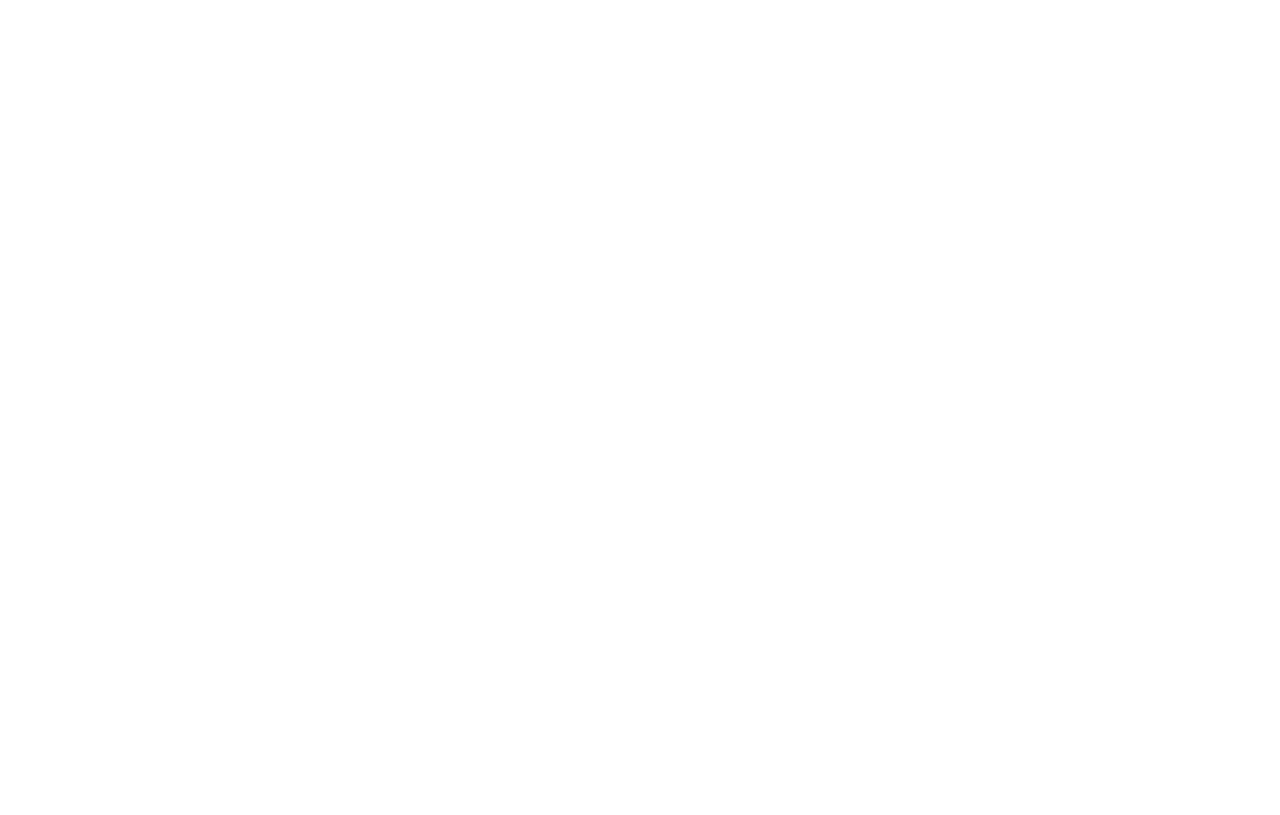
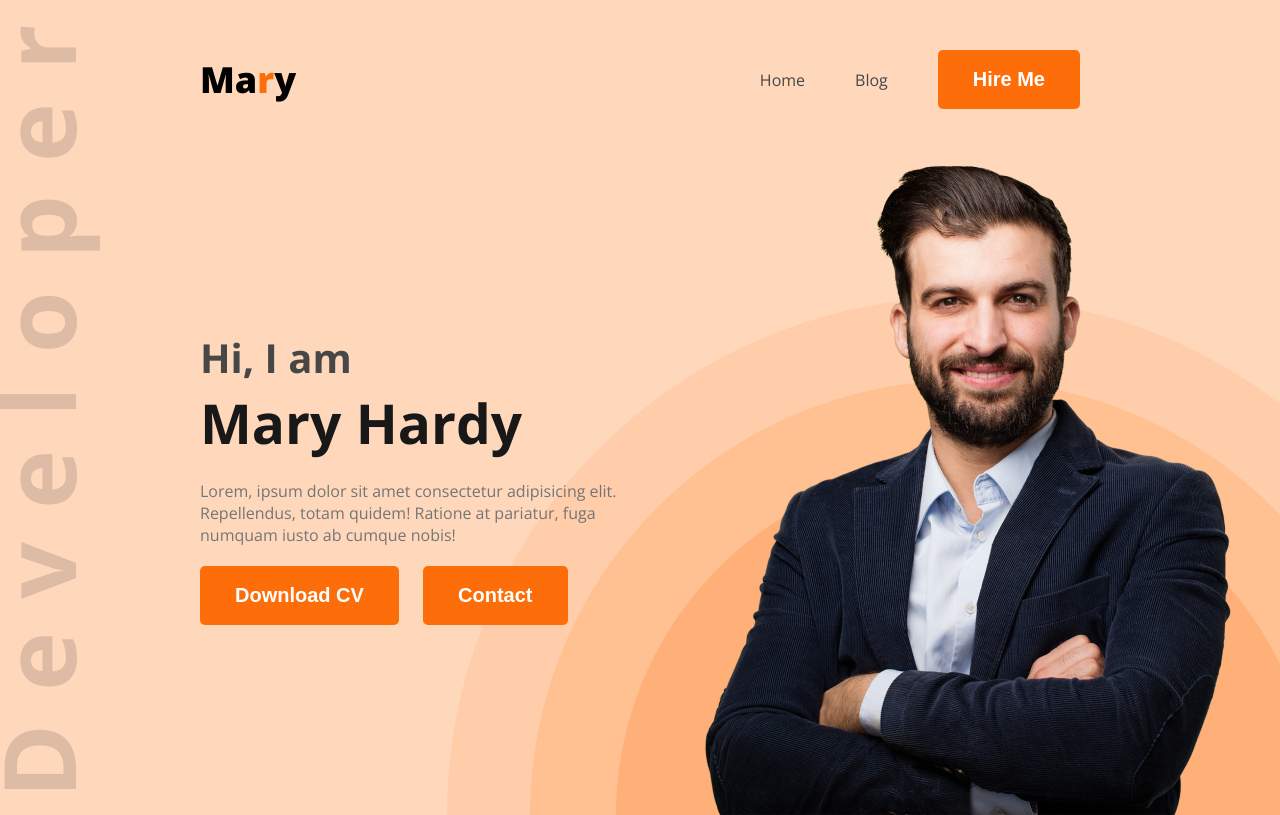
Before and after one commit to mehrab-abir/basic-portfolio, a plain HTML site: page index.html in a window 1280 px wide. Drawn offline with nearby package versions, Linux system fonts and the light colour scheme.

Commit message:
Update html and css

```diff
--- a/index.html
+++ b/index.html
@@ -7,11 +7,30 @@
 
     <link rel="stylesheet" href="style.css">
 </head>
-<body>
+<body class="open-sans-normal">
 
     <!--header section-->
     <header>
-
+        <nav>
+            <h1>Ma<span class="primary-bg">r</span>y</h1>
+            <ul>
+                <li><a class="dark-2" href="#">Home</a></li>
+                <li><a class="dark-2" href="#">Blog</a></li>
+                <li><a href="#"><button class="btn-primary">Hire Me</button></a></li>
+            </ul>
+        </nav>
+        <div class="banner">
+            <div class="banner-content">
+                <h4 class="dark-2">Hi, I am</h4>
+                <h1 class="dark-1">Mary Hardy</h1>
+                <p class="dark-3">Lorem, ipsum dolor sit amet consectetur adipisicing elit. Repellendus, totam quidem! Ratione at pariatur, fuga numquam iusto ab cumque nobis!</p>
+                <div class="banner-btns">
+                    <button class="btn-primary">Download CV</button>
+                    <button class="btn-primary">Contact</button>
+                </div>
+            </div>
+            <img src="images/hardy.png" alt="">
+        </div>
     </header>
 
     <main>
--- a/style.css
+++ b/style.css
@@ -0,0 +1,103 @@
+@import url('https://fonts.googleapis.com/css2?family=Open+Sans:ital,wght@0,300..800;1,300..800&display=swap');
+
+*{
+    margin: 0;
+    padding: 0;
+    box-sizing: border-box;
+}
+
+.open-sans-normal {
+  font-family: "Open Sans", sans-serif;
+  font-optical-sizing: auto;
+  /* font-weight: <weight>; */
+  font-style: normal;
+  font-variation-settings:
+    "wdth" 100;
+}
+
+/* shared styles */
+.dark-1{
+    color: #181818;
+}
+.dark-2{
+    color: #474747;
+}
+.dark-3{
+    color: #757575;
+}
+
+.btn-primary{
+    background-color: #FD6E0A;
+    border: none;
+    outline: none;
+    color: white;
+    padding: 18px 35px;
+    font-size: 20px;
+    border-radius: 5px;
+    font-weight: bold;
+    cursor: pointer;
+}
+
+header{
+    background-image: url(images/developer.png),url(images/header_bg.png);
+    background-repeat: no-repeat;
+    background-position: left, bottom right;
+    background-color: #ffd8bc;
+    padding-top: 20px;
+}
+
+/* nav styles */
+nav{
+    display: flex;
+    align-items: center;
+    justify-content: space-between;
+    margin: 30px 200px;
+}
+
+.primary-bg{
+    color: #FD6E0A;
+}
+
+nav h1{
+    font-weight: 800;
+    font-size: 36px;
+}
+nav ul{
+    list-style: none;
+    display: flex;
+    align-items: center;
+}
+nav ul li{
+    margin-left: 50px;
+}
+nav ul li a{
+    text-decoration: none;
+}
+
+/* banner styles */
+.banner{
+    display: flex;
+    align-items: center;
+    justify-content: space-between;
+    margin-left: 200px;
+    margin-right: 40px;
+}
+.banner-content{
+    max-width: 585px;
+}
+.banner .banner-content h1{
+    font-size: 55px;
+    margin-bottom: 20px;
+}
+.banner .banner-content h4{
+    font-size: 40px;
+}
+.banner-content p{
+    margin-bottom: 20px;
+}
+.banner img{
+    max-width: 585px;
+}
+.banner-btns button{
+    margin: 0px 20px 0px 0px;
+}
```
